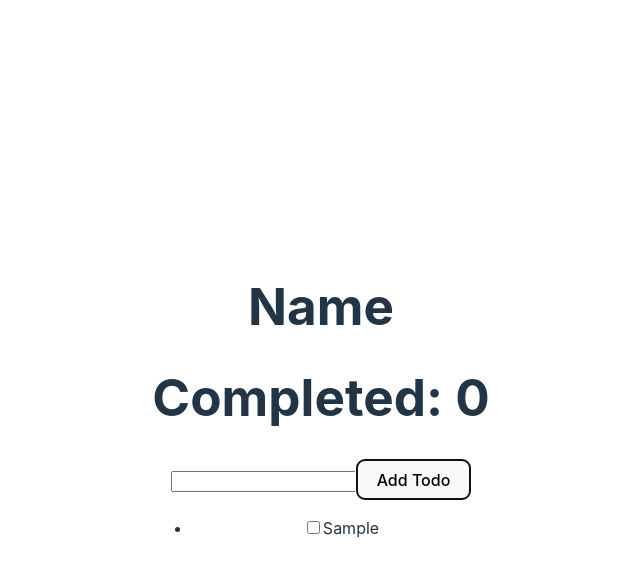
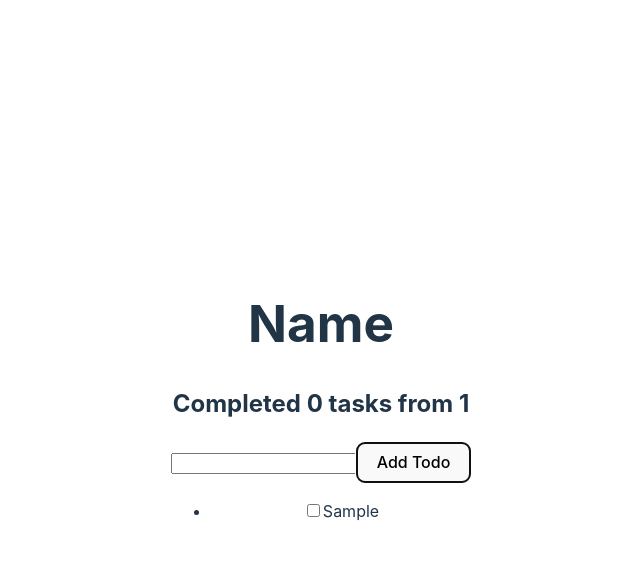
Before and after one commit to Viktorres19/react-mobx-pet, a React (Vite) app: page / in a window 1280 px wide. Both pictures are taken after typing "Sample" into the empty fields and a click on the button "Add Todo". Shown: the top 574 px of the page, without its empty margins (319-959 px from the left). Built offline with nearby package versions, Linux system fonts and the light colour scheme.

Commit message:
made counter for all tasks and showed it when conditions

```diff
--- a/src/header.jsx
+++ b/src/header.jsx
@@ -1,7 +1,8 @@
 import { observer } from 'mobx-react-lite'
-import Store from './store'
+import store from './store/index.js'
 export const Header = observer(() => {
-	return (
-		<h1>Completed: {Store.business.countOfCompleted}</h1>
-	)
+	const { todos, countOfCompleted, countOfTasks } = store.business
+	if (todos.length) {
+		return <h2>Completed {countOfCompleted} tasks from {countOfTasks}</h2>
+	}
 })
--- a/src/store/BusinessStore.js
+++ b/src/store/BusinessStore.js
@@ -16,6 +16,10 @@ export default class Store {
 		return this.todos.filter(todo => todo.completed).length
 	}
 
+	get countOfTasks() {
+		return this.todos.length
+	}
+
 	completeTodo(id) {
 		const todo = this.todos.find(item => item.id === id)
 		todo.completed = !todo.completed
```
